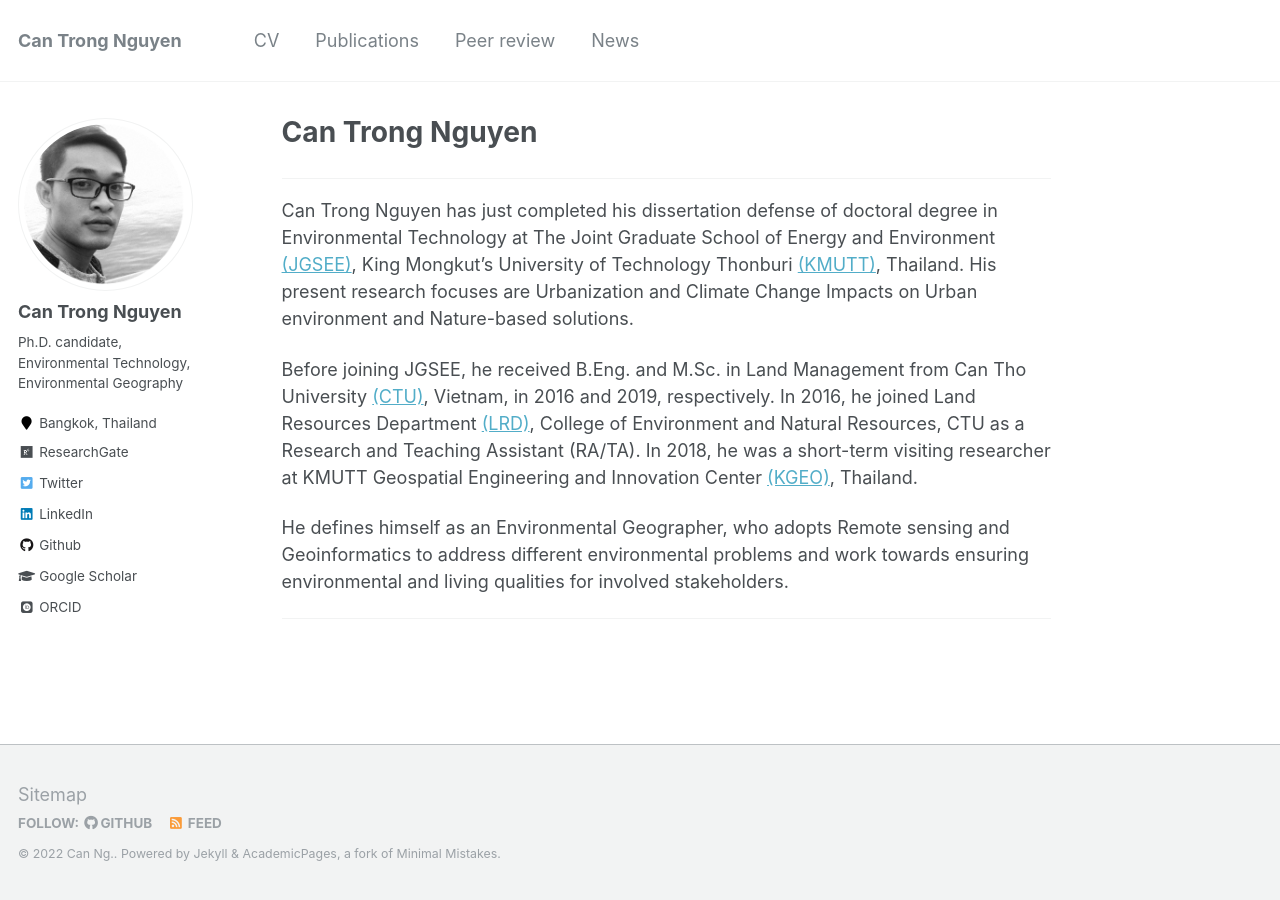
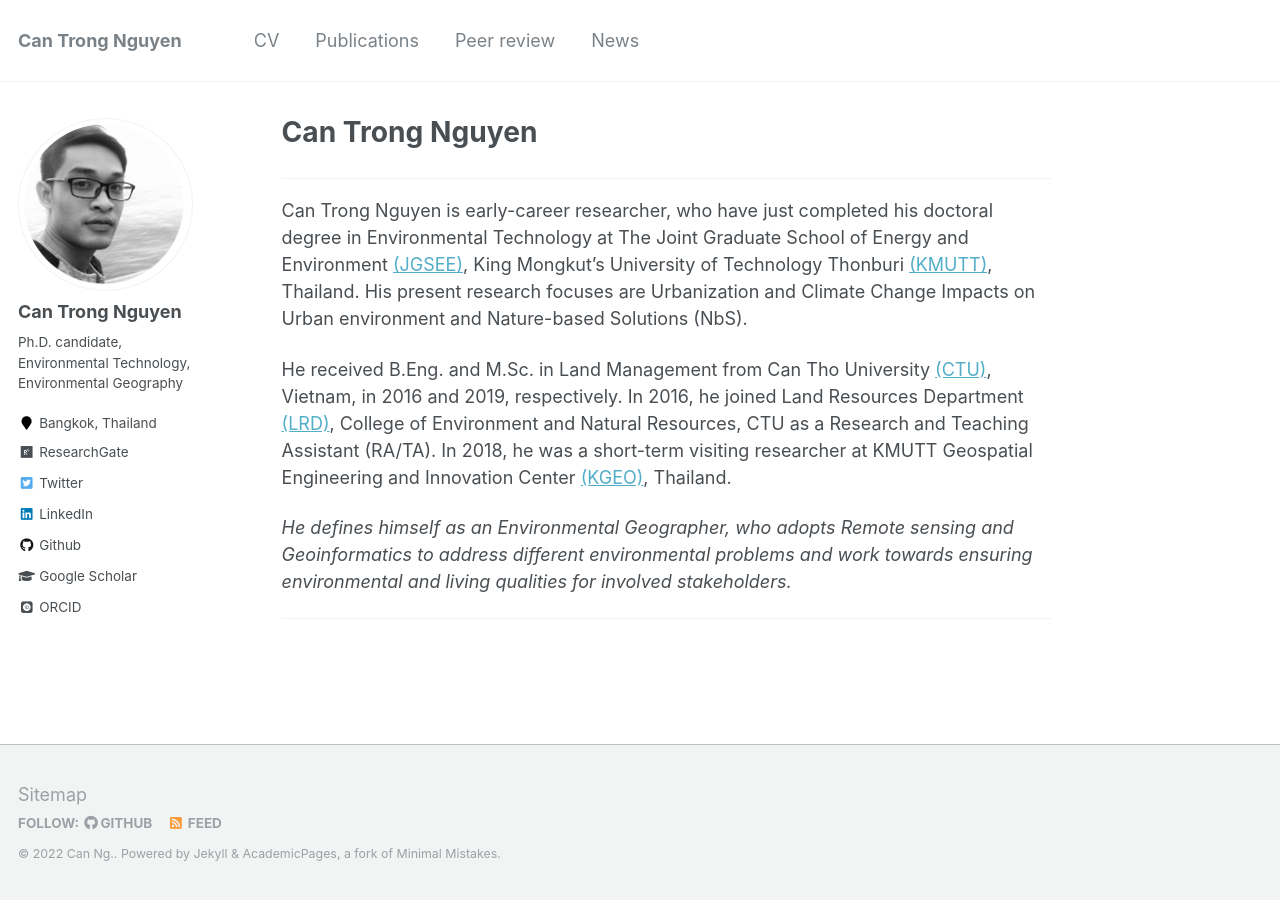
Before and after one commit to canng/oldsite, a Jekyll site: the page built from _pages/about.md, in a window 1280 px wide. Built offline with Jekyll 4.4.1, drawn with Linux system fonts in a browser that asks for light colours; some web fonts are replaced.

Commit message:
update info

```diff
--- a/_pages/about.md
+++ b/_pages/about.md
@@ -10,10 +10,10 @@ redirect_from:
 
 <hr>
 
-Can Trong Nguyen has just completed his dissertation defense of doctoral degree in Environmental Technology at The Joint Graduate School of Energy and Environment [(JGSEE)](https://www.jgsee.kmutt.ac.th/v3/), King Mongkut’s University of Technology Thonburi [(KMUTT)](https://www.kmutt.ac.th/en/), Thailand. His present research focuses are Urbanization and Climate Change Impacts on Urban environment and Nature-based solutions.
+Can Trong Nguyen is early-career researcher, who have just completed his doctoral degree in Environmental Technology at The Joint Graduate School of Energy and Environment [(JGSEE)](https://www.jgsee.kmutt.ac.th/v3/), King Mongkut’s University of Technology Thonburi [(KMUTT)](https://www.kmutt.ac.th/en/), Thailand. His present research focuses are Urbanization and Climate Change Impacts on Urban environment and Nature-based Solutions (NbS).
 
-Before joining JGSEE, he received B.Eng. and M.Sc. in Land Management from Can Tho University [(CTU)](https://en.ctu.edu.vn/), Vietnam, in 2016 and 2019, respectively. In 2016, he joined Land Resources Department [(LRD)](https://lrd.ctu.edu.vn/en/), College of Environment and Natural Resources, CTU as a Research and Teaching Assistant (RA/TA). In 2018, he was a short-term visiting researcher at KMUTT Geospatial Engineering and Innovation Center [(KGEO)](http://kgeo.org/kgeo/), Thailand.
+He received B.Eng. and M.Sc. in Land Management from Can Tho University [(CTU)](https://en.ctu.edu.vn/), Vietnam, in 2016 and 2019, respectively. In 2016, he joined Land Resources Department [(LRD)](https://lrd.ctu.edu.vn/en/), College of Environment and Natural Resources, CTU as a Research and Teaching Assistant (RA/TA). In 2018, he was a short-term visiting researcher at KMUTT Geospatial Engineering and Innovation Center [(KGEO)](http://kgeo.org/kgeo/), Thailand.
 
-He defines himself as an Environmental Geographer, who adopts Remote sensing and Geoinformatics to address different environmental problems and work towards ensuring environmental and living qualities for involved stakeholders.
+<i>He defines himself as an Environmental Geographer, who adopts Remote sensing and Geoinformatics to address different environmental problems and work towards ensuring environmental and living qualities for involved stakeholders.</i>
 
 <hr>
```
